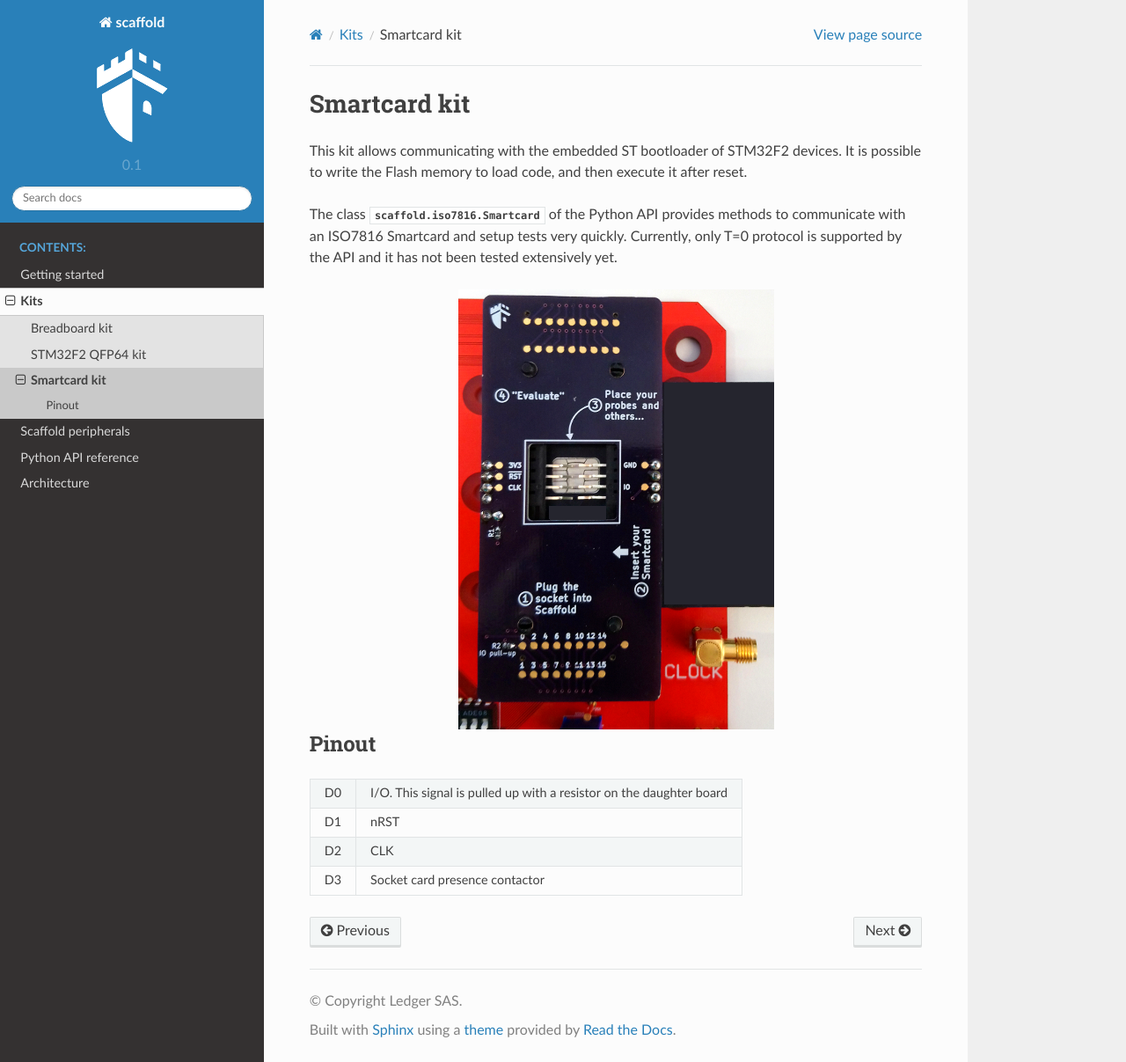
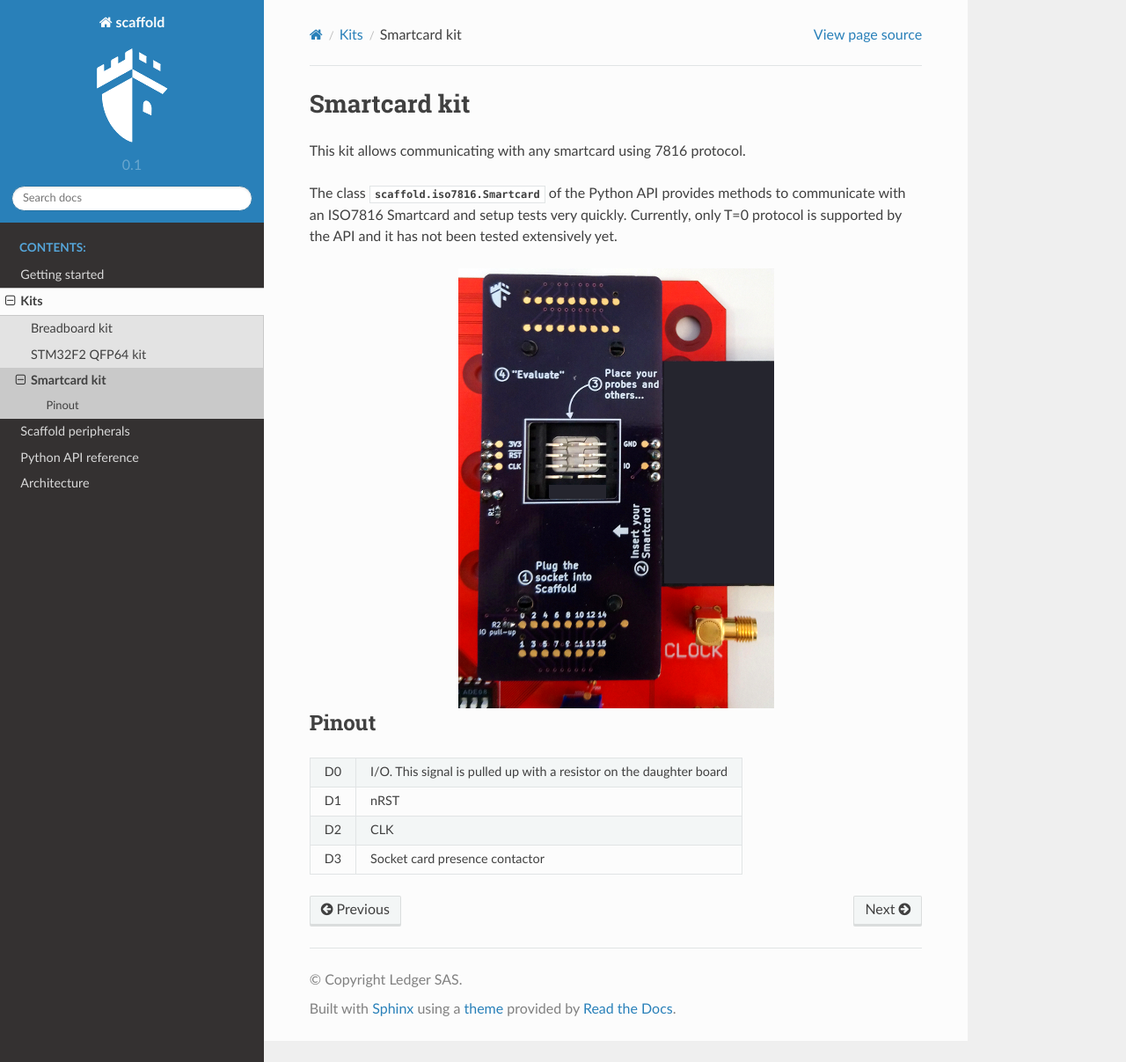
Before and after one commit to Ledger-Donjon/scaffold, a Sphinx documentation site: the page built from docs/kit_smartcard.rst, in a window 1280 px wide and 1207 px high. Shown: the whole window at 88% size. Built offline with Sphinx 7.4.7 and the Read the Docs theme 2.0.0, drawn with Linux system fonts in a browser that asks for light colours.

Commit message:
Update kit_smartcard.rst: typo from text copy

```diff
--- a/docs/kit_smartcard.rst
+++ b/docs/kit_smartcard.rst
@@ -1,9 +1,7 @@
 Smartcard kit
 =============
 
-This kit allows communicating with the embedded ST bootloader of STM32F2
-devices. It is possible to write the Flash memory to load code, and then
-execute it after reset.
+This kit allows communicating with any smartcard using 7816 protocol.
 
 The class :class:`scaffold.iso7816.Smartcard` of the Python API provides
 methods to communicate with an ISO7816 Smartcard and setup tests very quickly.
```
